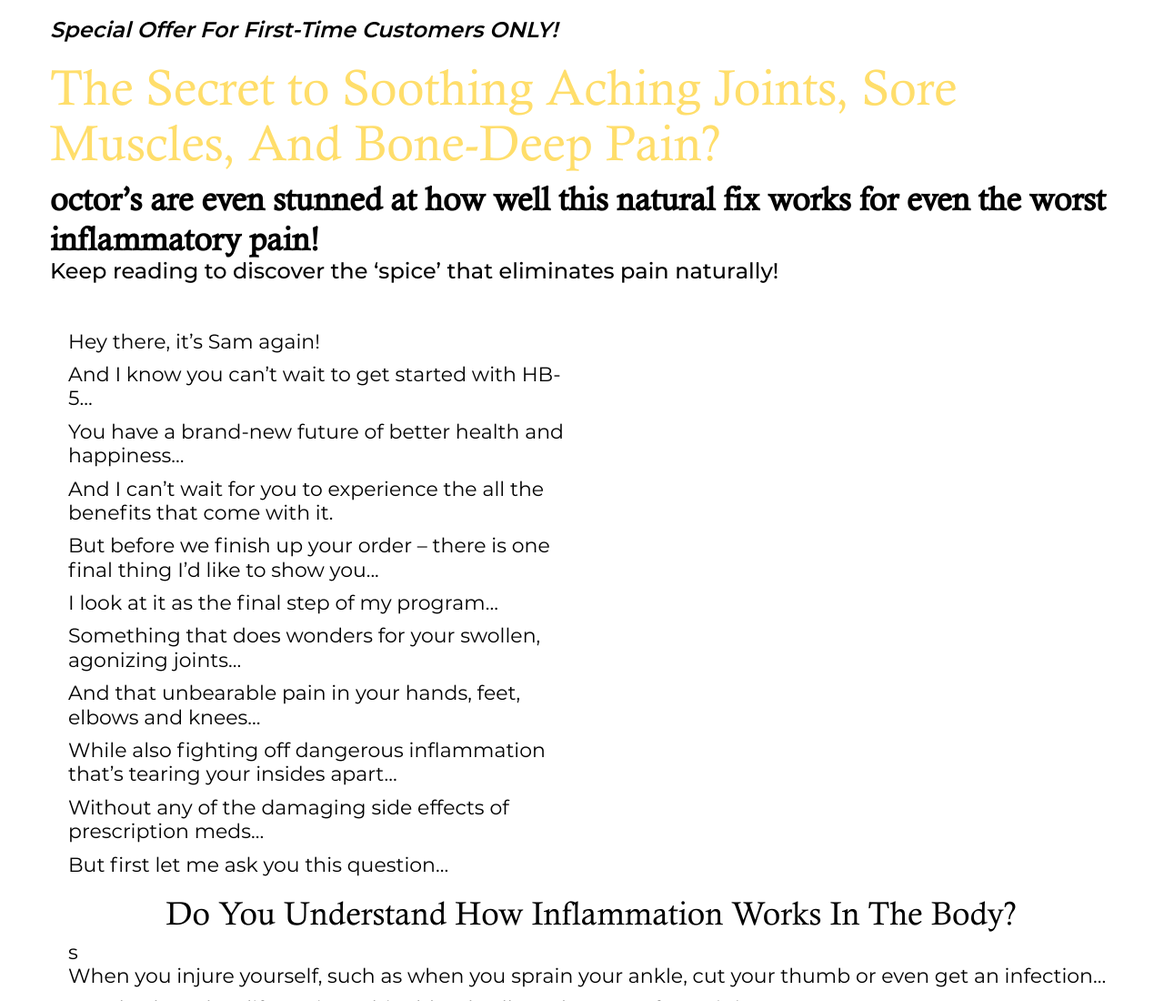
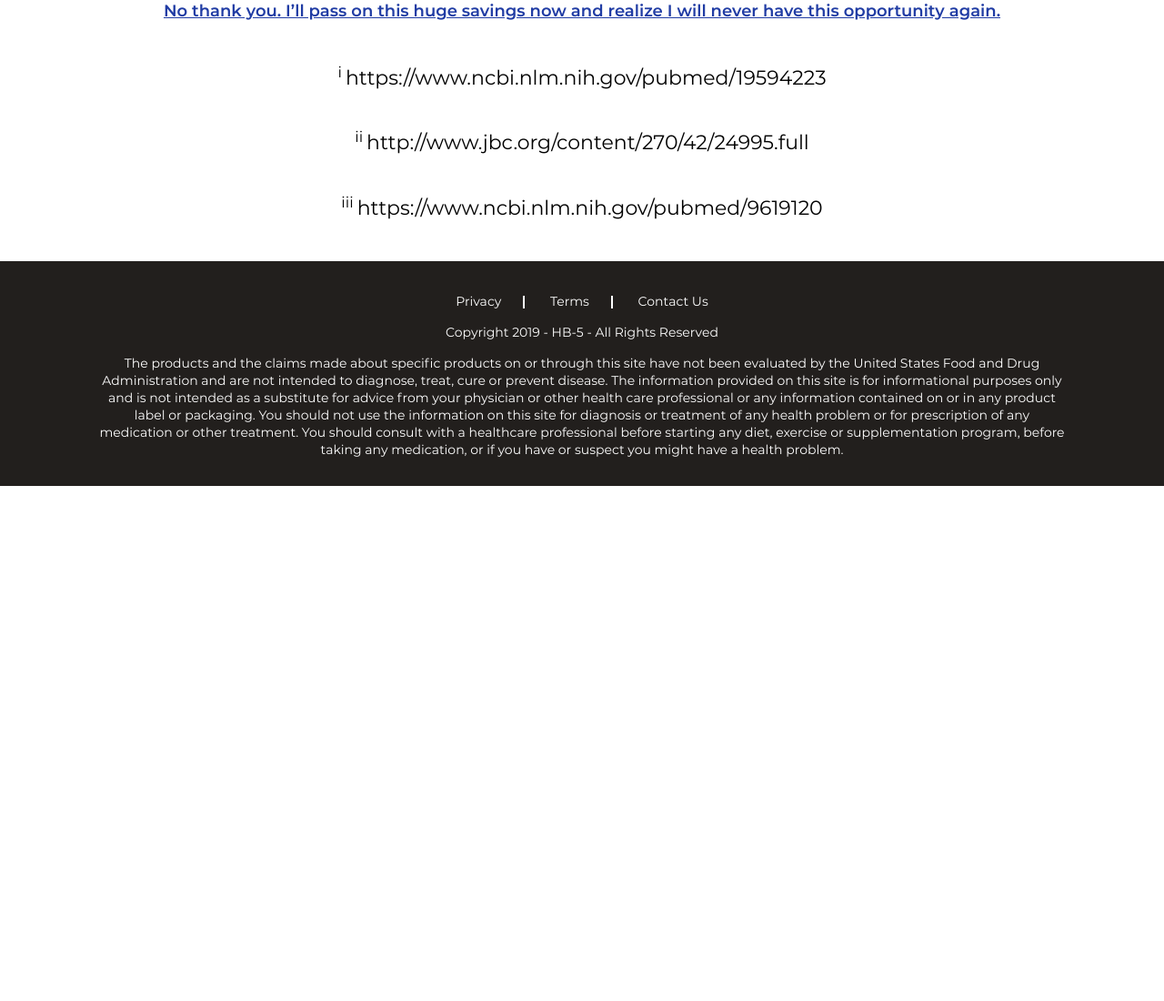
Before and after one commit to DhakaCoders/HH-Html, a plain HTML site: page index-3.html in a window 1280 px wide. Shown: the top 1100 px of the page at 91% size. After the commit the page ends 800 px from the top, so only its background shows below. Drawn offline with Linux system fonts and the light colour scheme; some packages are replaced by stand-ins of ours; files whose address does not match are found by name.

Commit message:
ftr desktop view done

```diff
--- a/index-3.html
+++ b/index-3.html
@@ -22,117 +22,6 @@
 <body>
 
 
-<div class="full-wrapper">
-
-<div class="container">
-  <div class="row">
-    <div class="col-sm-12">
-      <header class="header">
-      </header><!-- end of header -->
-
-      <section class="first-time-offer-sec" style="background:url(assets/images/first-time-offer-bg.jpg);">
-        <h3>Special Offer For First-Time Customers ONLY!</h3>
-        <h1>The Secret to Soothing Aching Joints, Sore Muscles, And Bone-Deep Pain?</h1>
-        <strong>octor’s are even stunned at how well this natural fix works for even the worst inflammatory pain!</strong>
-        <span>Keep reading to discover the ‘spice’ that eliminates pain naturally!</span>
-      </section>
-
-      <section class="conversation-sec">
-        <div class="conversation-main">
-          <div class="conversation-dsc">
-            <p>Hey there, it’s Sam again!</p>
-            <p>And I know you can’t wait to get started with HB-5…</p>
-            <p>You have a brand-new future of better health and happiness…</p>
-            <p>And I can’t wait for you to experience the all the benefits that come with it.</p>
-            <p>But before we finish up your order – there is one final thing I’d like to show you...</p>
-            <p>I look at it as the final step of my program…</p>
-            <p>Something that does wonders for your swollen, agonizing joints…</p>
-            <p>And that unbearable pain in your hands, feet, elbows and knees… </p>
-            <p>While also fighting off dangerous inflammation that’s tearing your insides apart…</p>
-            <p>Without any of the damaging side effects of prescription meds…</p>
-            <p>But first let me ask you this question…</p>
-          </div>
-          <div class="conversation-img" style="background:url(assets/images/conversation-img.png);"> </div>
-        </div>
-        <div class="inflammation">
-          <div class="inflammation-head">
-            <h2>Do You Understand How Inflammation Works In The Body?</h2>
-          </div>
-          <div class="inflammation-dsc"> s
-            <p>When you injure yourself, such as when you sprain your ankle, cut your thumb or even get an infection…</p>
-            <p>Your body rushes life-saving white blood cells to the spot of your injury…</p>
-            <p>In an effort to repair the injury and protect your body from further harm.</p>
-            <p>The hot or burning sensation you feel when this happens is inflammation…</p>
-            <p>And In healthy people, inflammation is your body’s natural response to harm or injury.</p>
-          </div>
-        </div>
-      </section>
-
-
-      <section class="health-risks-sec" >
-        <div class="health-risks-head" style="background:url(assets/images/health-risks-head-bg.png);">
-          <h2>But On-going Inflammation Can Cause <br/> Huge Health Risks</h2>
-        </div>
-        <div class="health-risks-dsc">
-          <ul class="ulc">
-            <li>Whenever you’re suffering from on-going inflammation…</li>
-            <li>The pain and swelling have a domino effect throughout the body…</li>
-            <li>And depending where the inflammation is happening…</li>
-            <li>Like your knees, feet, back or even your brain and gut…</li>
-          </ul>
-        </div>
-        <div class="health-risks-img-main">
-          <p>On-going inflammation can put your life at a terrible risk and cause all sorts of issues:</p>
-          <div class="health-risks-img">
-            <ul class="ulc clearfix">
-              <li>
-                <img src="assets/images/health-risks-001.png" alt="">
-                <span>Heart Issues</span>
-              </li>
-              <li>
-                <img src="assets/images/health-risks-001.png" alt="">
-                <span>Heart Issues</span>
-              </li>
-              <li>
-                <img src="assets/images/health-risks-001.png" alt="">
-                <span>Heart Issues</span>
-              </li>
-              <li>
-                <img src="assets/images/health-risks-001.png" alt="">
-                <span>Heart Issues</span>
-              </li>
-              <li>
-                <img src="assets/images/health-risks-001.png" alt="">
-                <span>Heart Issues</span>
-              </li>
-              <li>
-                <img src="assets/images/health-risks-001.png" alt="">
-                <span>Heart Issues</span>
-              </li>
-              <li>
-                <img src="assets/images/health-risks-001.png" alt="">
-                <span>Heart Issues</span>
-              </li>
-              <li>
-                <img src="assets/images/health-risks-001.png" alt="">
-                <span>Heart Issues</span>
-              </li>
-              <li>
-                <img src="assets/images/health-risks-001.png" alt="">
-                <span>Heart Issues</span>
-              </li>
-            </ul>
-          </div>
-        </div>
-      </section>
-
-
-
-    </div>
-  </div>
-</div>
-
-</div><!-- end full-wrapper -->
 
 
 
@@ -143,9 +32,55 @@
 
 
 
+<section class="">
+  <div class="container">
+    <div class="row">
+      <div class="col-sm-12">
+
+      </div>
+    </div>
+  </div>
+</section>
 
 
+<section class="hh-ftr-top-links-sec">
+  <div class="container">
+    <div class="row">
+      <div class="col-sm-12">
+          <strong>No thank you. I’ll pass on this huge savings now and realize I will never have this opportunity again.</strong>
+          <ul class="clearfix ulc">
+            <li><sup>i</sup><a href="#">https://www.ncbi.nlm.nih.gov/pubmed/19594223</a></li>
+            <li><sup>ii</sup><a href="#">http://www.jbc.org/content/270/42/24995.full</a></li>
+            <li><sup>iii</sup><a href="#">https://www.ncbi.nlm.nih.gov/pubmed/9619120</a></li>
+          </ul>
+      </div>
+    </div>
+  </div>
+</section>
 
+<footer class="hh-footer-wrap">
+  <div class="container">
+    <div class="row">
+      <div class="col-sm-12">
+        <div class="hh-footer-inner">
+          <nav class="hh-ftr-nav">
+            <ul class="clearfix ulc">
+              <li><a href="#">Privacy</a></li>
+              <li><a href="#">Terms</a></li>
+              <li><a href="#">Contact Us</a></li>
+            </ul>
+          </nav>
+          <div class="hh-copyright">
+            <p>Copyright 2019 - HB-5 - All Rights Reserved</p>
+          </div>
+          <div class="hh-ftr-des">
+            <p>The products and the claims made about specific products on or through this site have not been evaluated by the United States Food and Drug Administration and are not intended to diagnose, treat, cure or prevent disease. The information provided on this site is for informational purposes only and is not intended as a substitute for advice from your physician or other health care professional or any information contained on or in any product label or packaging. You should not use the information on this site for diagnosis or treatment of any health problem or for prescription of any medication or other treatment. You should consult with a healthcare professional before starting any diet, exercise or supplementation program, before taking any medication, or if you have or suspect you might have a health problem.</p>
+          </div>
+        </div>
+      </div>
+    </div>
+  </div>
+</footer>
 
 
 <script src="assets/js/jquery.min.js"></script>
--- a/style2.css
+++ b/style2.css
@@ -0,0 +1,72 @@
+.hh-ftr-top-links-sec{
+	text-align: center;
+}
+.hh-ftr-top-links-sec strong{
+	display: block;
+	text-decoration: underline;
+	color: #203ca4;
+  	font-family: 'Montserrat-SemiBold';
+  	padding-bottom: 50px;
+  	font-size: 18px;
+  	line-height: 22px;
+}
+.hh-ftr-top-links-sec ul li a{
+	color: #000000;
+}
+.hh-ftr-top-links-sec ul li{
+	padding-bottom: 45px;
+}
+.hh-ftr-top-links-sec ul li sup{
+	display: inline-block;
+	vertical-align: baseline;
+	padding-right: 4px;
+}
+
+
+
+
+.hh-footer-wrap{
+	background-color: #221f1d;
+	color: #fff;
+	text-align: center;
+	padding: 35px 0 20px;
+	font-size: 14px;
+	line-height: 19px;
+}
+.hh-ftr-nav ul{
+	padding-bottom: 15px;
+}
+.hh-ftr-nav ul li,
+.hh-ftr-nav ul li a{
+	display: inline-block;
+	vertical-align: baseline;
+}
+
+.hh-ftr-nav ul li a{
+	color: inherit;
+}
+
+.hh-copyright{
+	padding-bottom: 5px;
+}
+.hh-ftr-nav ul li{
+	padding: 0 25px;
+	position: relative;
+}
+.hh-ftr-nav ul li:not(:last-child):after{
+	content: "";
+	width: 2px;
+	height: 14px;
+	position: absolute;
+	left: 100%;
+	margin-left: -1px;
+	background: #fff;
+	top: 50%;
+	transform: translateY(-50%);
+	-ms-transform: translateY(-50%);
+	-webkit-transform: translateY(-50%);
+}
+
+.hh-ftr-des{
+	padding: 0 51px;
+}
```
